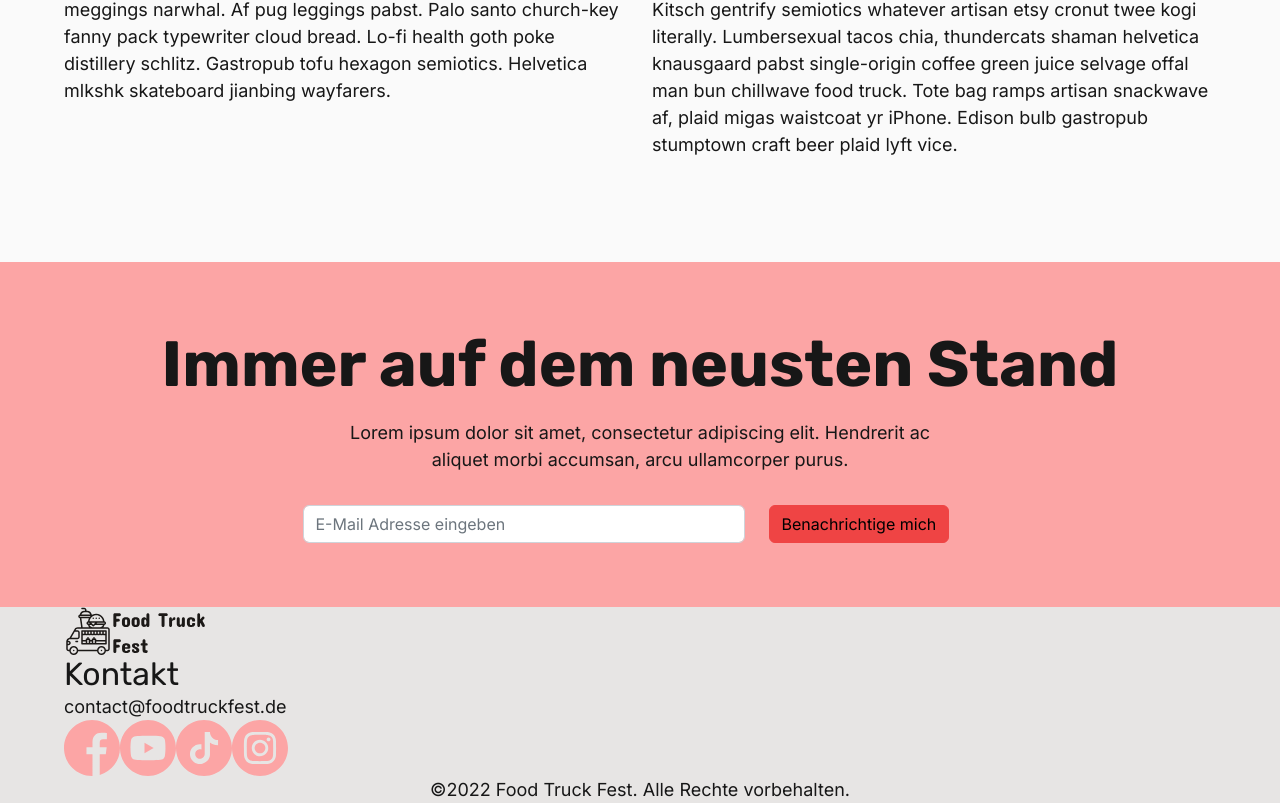
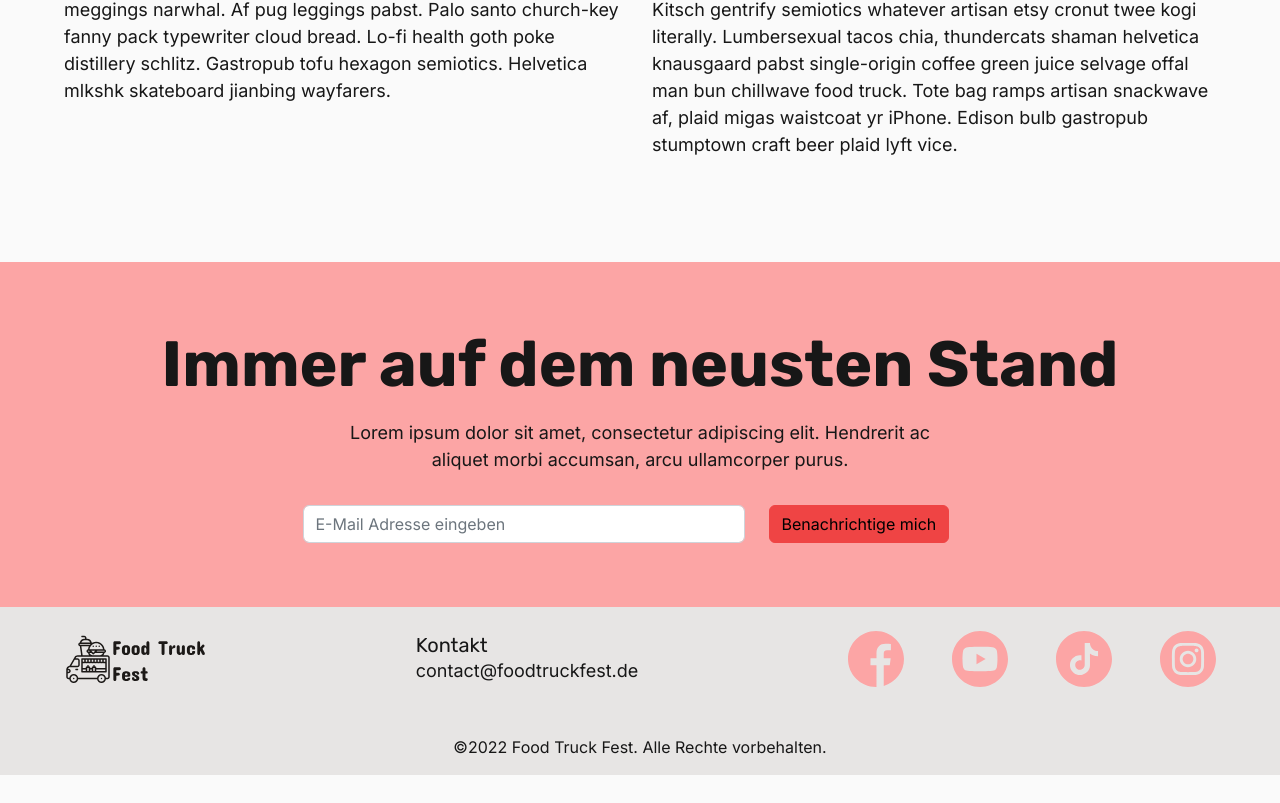
Before and after one commit to MinhKhangTran/nextjs_event_page, a Next.js app: page / in a window 1280 px wide. Shown: the part 4509-5312 px from the top of the page. After the commit the page ends 5284 px from the top, so only its background shows below. Built offline with nearby package versions, Linux system fonts and the light colour scheme.

Commit message:
:sparkles: footer

```diff
--- a/components/footer.tsx
+++ b/components/footer.tsx
@@ -35,7 +35,7 @@ const Footer = () => {
   return (
     <footer>
       <div className="wrapper">
-        <section>
+        <section className="d-flex justify-content-between align-items-center flex-column flex-md-row">
           <div className="logo">
             <Link href="/">
               <a>
@@ -45,7 +45,7 @@ const Footer = () => {
               </a>
             </Link>
           </div>
-          <div className="contact">
+          <div className="contact text-center text-md-start">
             <h2>{footerContent.title}</h2>
             <p>{footerContent.text}</p>
           </div>
@@ -65,7 +65,7 @@ const Footer = () => {
             })}
           </div>
         </section>
-        <p className="text-center">
+        <p className="copyright | text-center">
           ©{new Date().getFullYear()} Food Truck Fest. Alle Rechte vorbehalten.
         </p>
       </div>
--- a/styles/components/_cta.scss
+++ b/styles/components/_cta.scss
@@ -4,7 +4,7 @@
   background-color: $secondary;
   margin-top: math.div(64rem, 16);
   padding-block: 2rem;
-  @include lg {
+  @include md {
     margin-top: math.div(104rem, 16);
     padding-block: 4rem;
   }
--- a/styles/components/_footer.scss
+++ b/styles/components/_footer.scss
@@ -1,5 +1,29 @@
 @use "sass:math";
 
 footer {
- background-color: #E7E5E4;
+  background-color: #e7e5e4;
+  section {
+    flex-wrap: wrap;
+    gap: 2rem;
+    @include lg {
+      flex-wrap: nowrap;
+      gap: 0rem;
+    }
+    padding-block: 1.5rem 3rem;
+    .contact {
+      h2 {
+        font-size: 1.25rem;
+      }
+    }
+    .socials {
+      gap: 2rem;
+      @include lg {
+        gap: math.div(48rem, 16);
+      }
+    }
+  }
+  .copyright {
+    font-size: 1rem;
+    padding-bottom: 1rem;
+  }
 }
```
